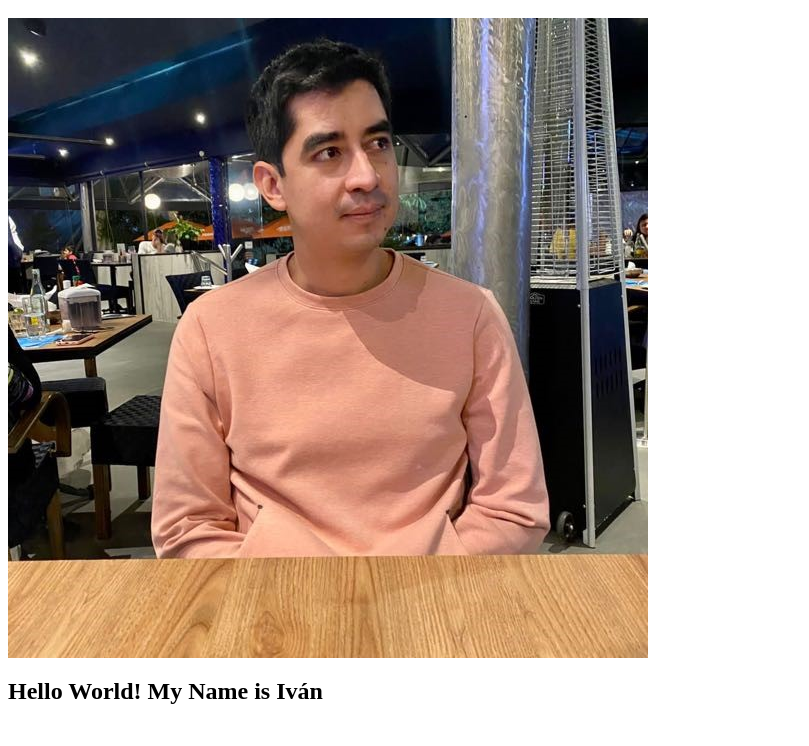
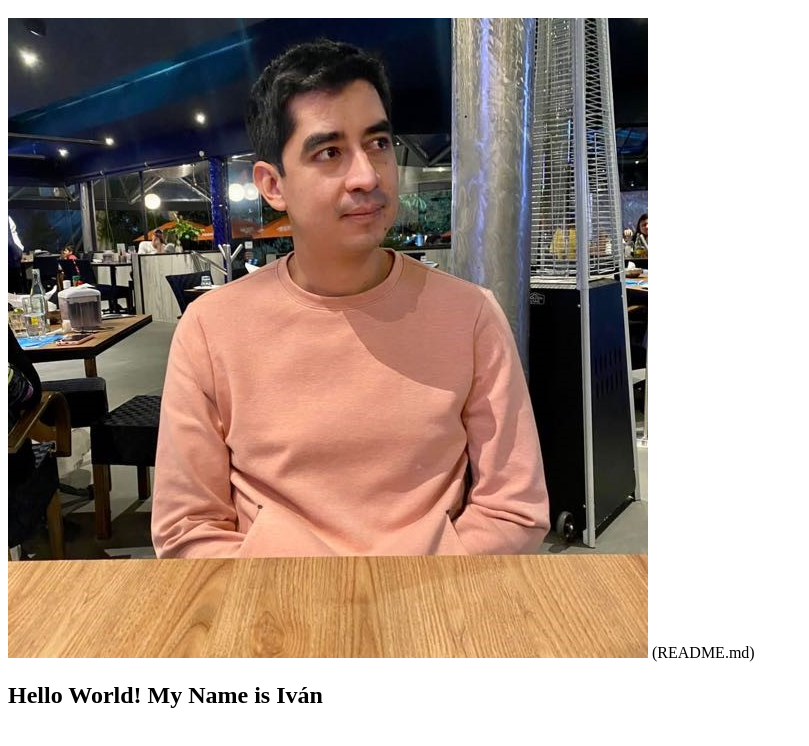
Before and after one commit to ivanhernandezaldaco/ivanhernandezaldaco.github.io, a plain HTML site: page index.html in a window 1280 px wide. Shown: the part 48-794 px from the top of the page, without its empty margins (0-809 px from the left). Drawn offline with Linux system fonts and the light colour scheme.

Commit message:
Update index.html

```diff
--- a/index.html
+++ b/index.html
@@ -1,6 +1,8 @@
 <html>
     <h1>Ivan's Portfolio</h1>
     <img src = "../bioPic7.jpg" />
+
+    (README.md)
 
     <h2>
         Hello World! My Name is Iván
```
